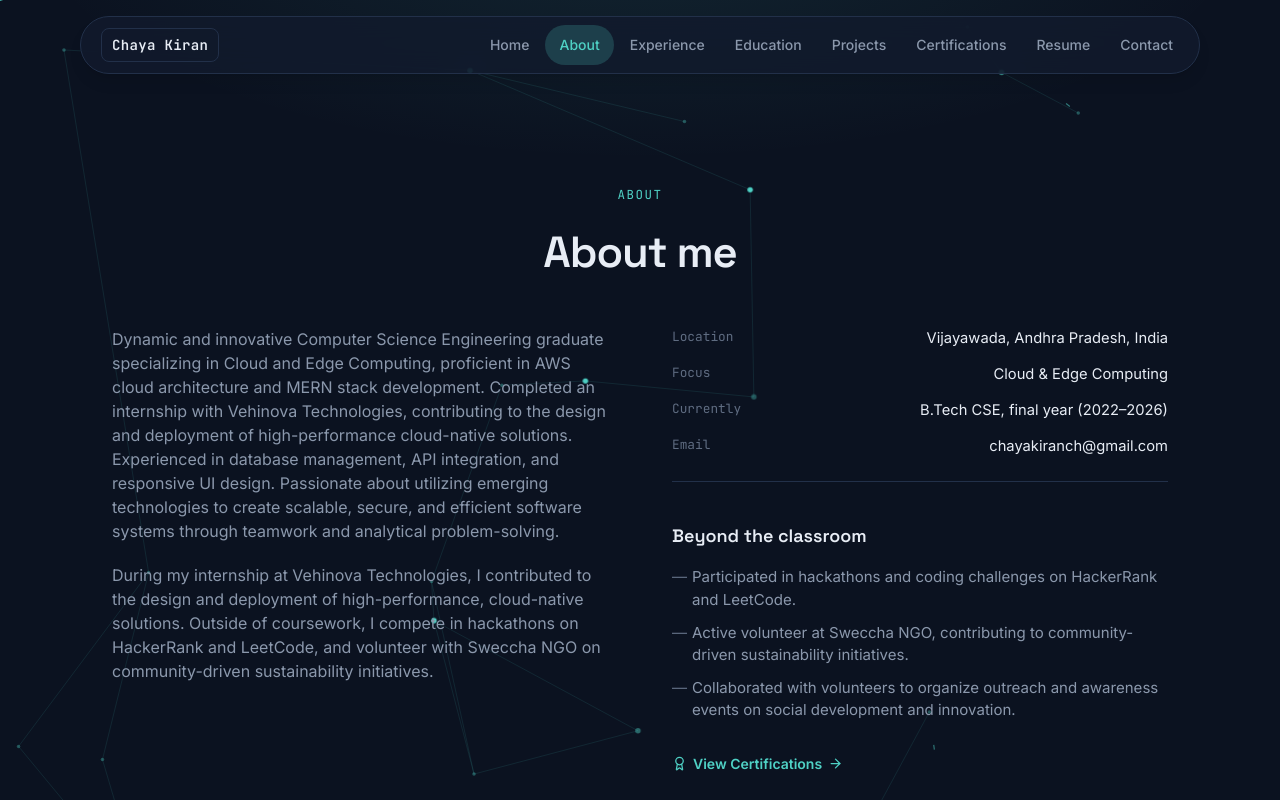
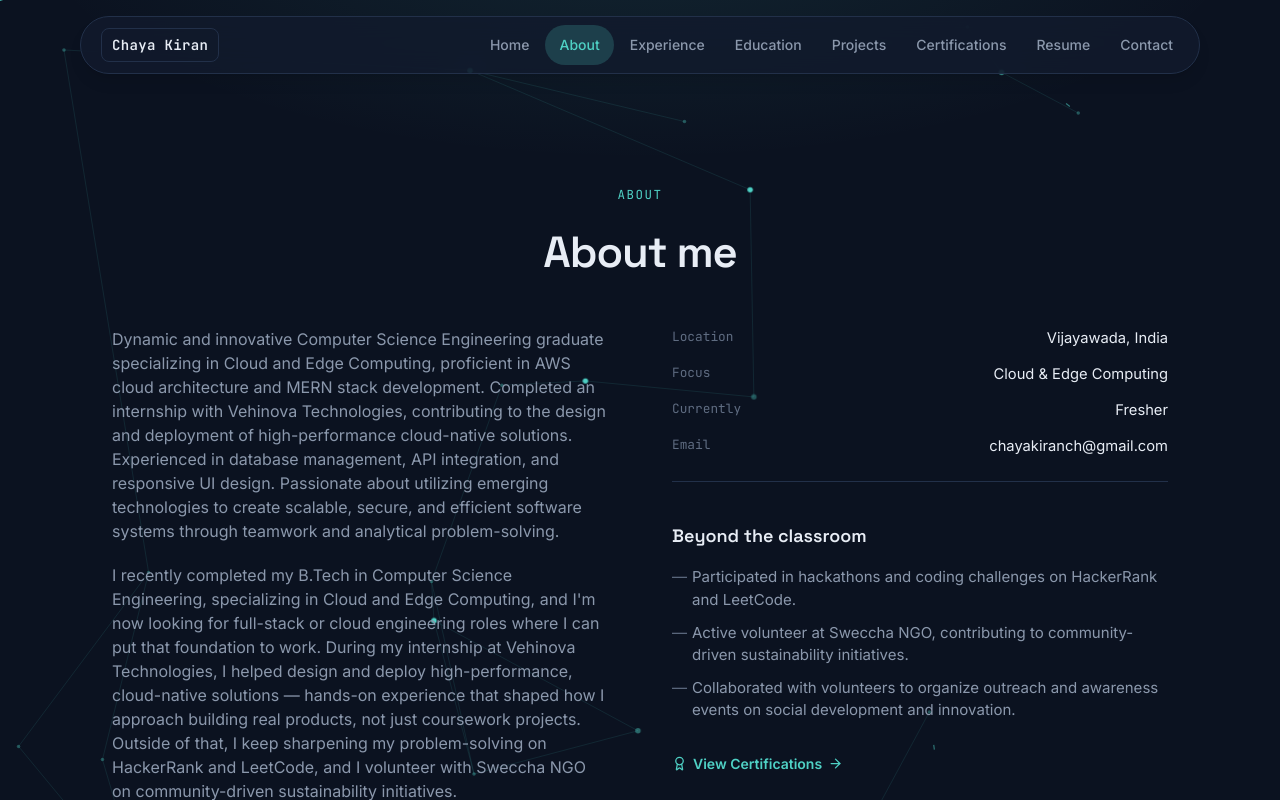
Before and after one commit to chayakiranch/ChayaKiran_portfolio, a React (Vite) app: page /about in a window 1280 px wide. Shown: the top 800 px of the page. Built offline with nearby package versions, Linux system fonts and the light colour scheme.

Commit message:
Update about page and profile data

```diff
--- a/src/data/profileData.js
+++ b/src/data/profileData.js
@@ -3,7 +3,7 @@ const profile = {
   name: "Chintakula Chaya Kiran",
   initials: "CCK",
   role: "Cloud & Edge Computing Engineer · Full-Stack (MERN) Developer",
-  location: "Vijayawada, Andhra Pradesh, India",
+  location: "Vijayawada, India", // FIXED: "Vijayawada, Andhra Pradesh, India" -> "Vijayawada, India" (Task 8)
   // REMOVED: phone field deleted per request (mobile number removed from whole project)
   email: "chayakiranch@gmail.com",
   resumeFile: "/resume/Chaya_Kiran_Resume.pdf",
--- a/src/pages/AboutPage.jsx
+++ b/src/pages/AboutPage.jsx
@@ -11,12 +11,16 @@ export default function AboutPage() {
         <SectionHeading eyebrow="About" title="About me" />
 
         <div className="grid grid-cols-1 md:grid-cols-2 gap-16 items-start mt-12">
+          {/* UPDATED: left-column bio rewritten (Task 9); right column untouched per request */}
           <div className="space-y-5 text-muted">
             <p>{profile.objective}</p>
             <p>
-              During my internship at Vehinova Technologies, I contributed to the design and deployment of
-              high-performance, cloud-native solutions. Outside of coursework, I compete in hackathons on
-              HackerRank and LeetCode, and volunteer with Sweccha NGO on community-driven sustainability
+              I recently completed my B.Tech in Computer Science Engineering, specializing in Cloud and Edge
+              Computing, and I'm now looking for full-stack or cloud engineering roles where I can put that
+              foundation to work. During my internship at Vehinova Technologies, I helped design and deploy
+              high-performance, cloud-native solutions — hands-on experience that shaped how I approach building
+              real products, not just coursework projects. Outside of that, I keep sharpening my problem-solving
+              on HackerRank and LeetCode, and I volunteer with Sweccha NGO on community-driven sustainability
               initiatives.
             </p>
           </div>
@@ -25,7 +29,7 @@ export default function AboutPage() {
             <div className="flex flex-col gap-3.5 pb-6 border-b border-panel-border">
               <Fact label="Location" value={profile.location} />
               <Fact label="Focus" value="Cloud & Edge Computing" />
-              <Fact label="Currently" value="B.Tech CSE, final year (2022–2026)" />
+              <Fact label="Currently" value="Fresher" /> {/* FIXED: "B.Tech CSE, final year (2022–2026)" -> "Fresher" (Task 7) */}
               {/* REMOVED: Phone fact row deleted per request (mobile number removed from whole project) */}
               <Fact label="Email" value={profile.email} />
             </div>
```
